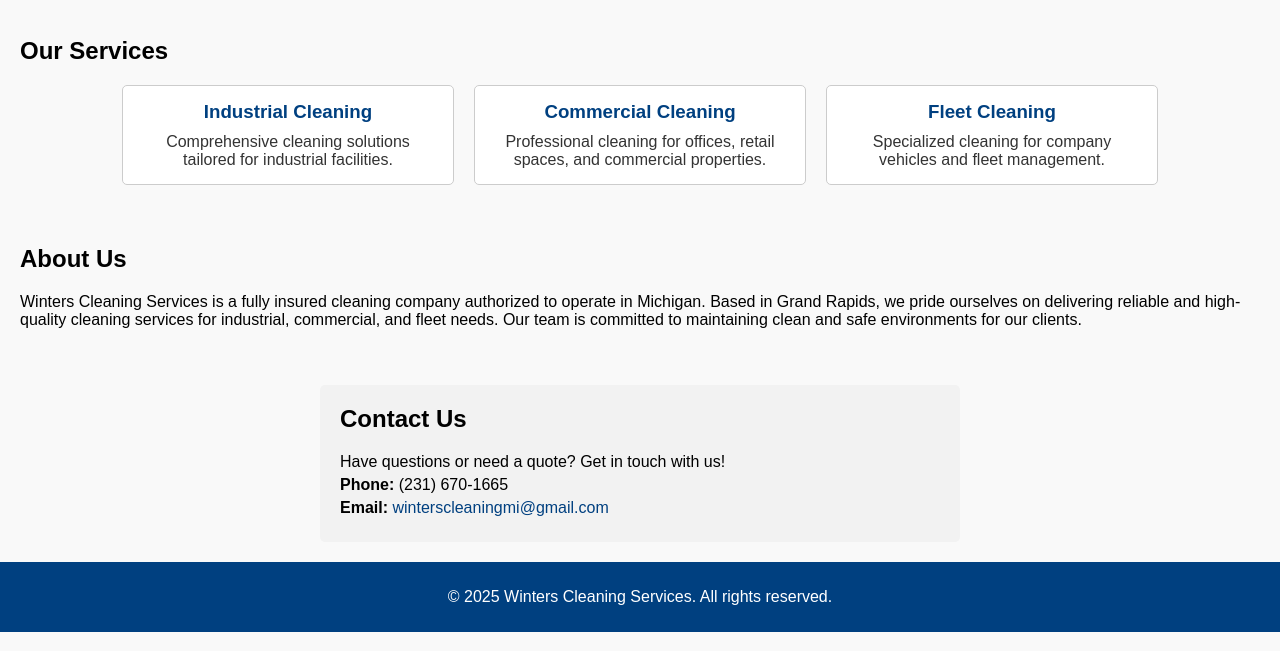
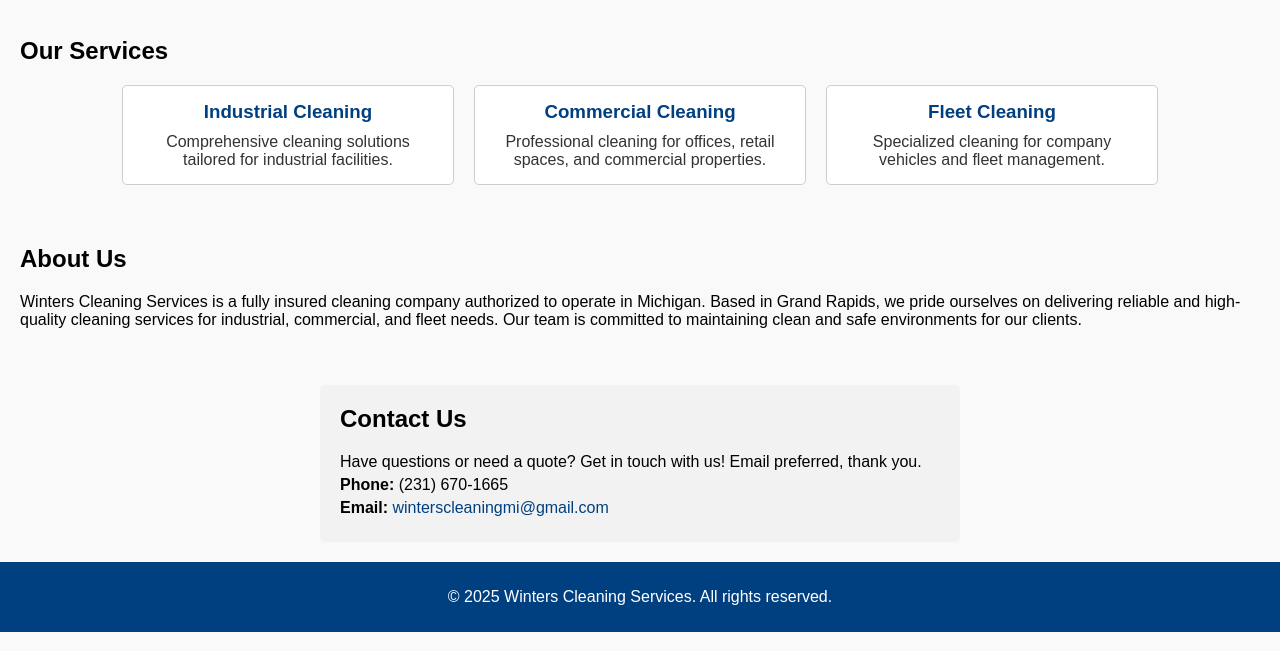
Before and after one commit to winterscleaning/winterscleaning.github.io, a plain HTML site: page index.html in a window 1280 px wide. Shown: the part 149-800 px from the top of the page. Drawn offline with Linux system fonts and the light colour scheme.

Commit message:
Update index.html
Added "Email preferred, thank you." in contact tab.

```diff
--- a/index.html
+++ b/index.html
@@ -151,7 +151,7 @@
 
     <section id="contact" class="contact">
         <h2>Contact Us</h2>
-        <p>Have questions or need a quote? Get in touch with us!</p>
+        <p>Have questions or need a quote? Get in touch with us! Email preferred, thank you.</p>
         <p><strong>Phone:</strong> (231) 670-1665</p>
         <p><strong>Email:</strong> <a href="mailto:winterscleaningmi@gmail.com">winterscleaningmi@gmail.com</a></p>
     </section>
```
